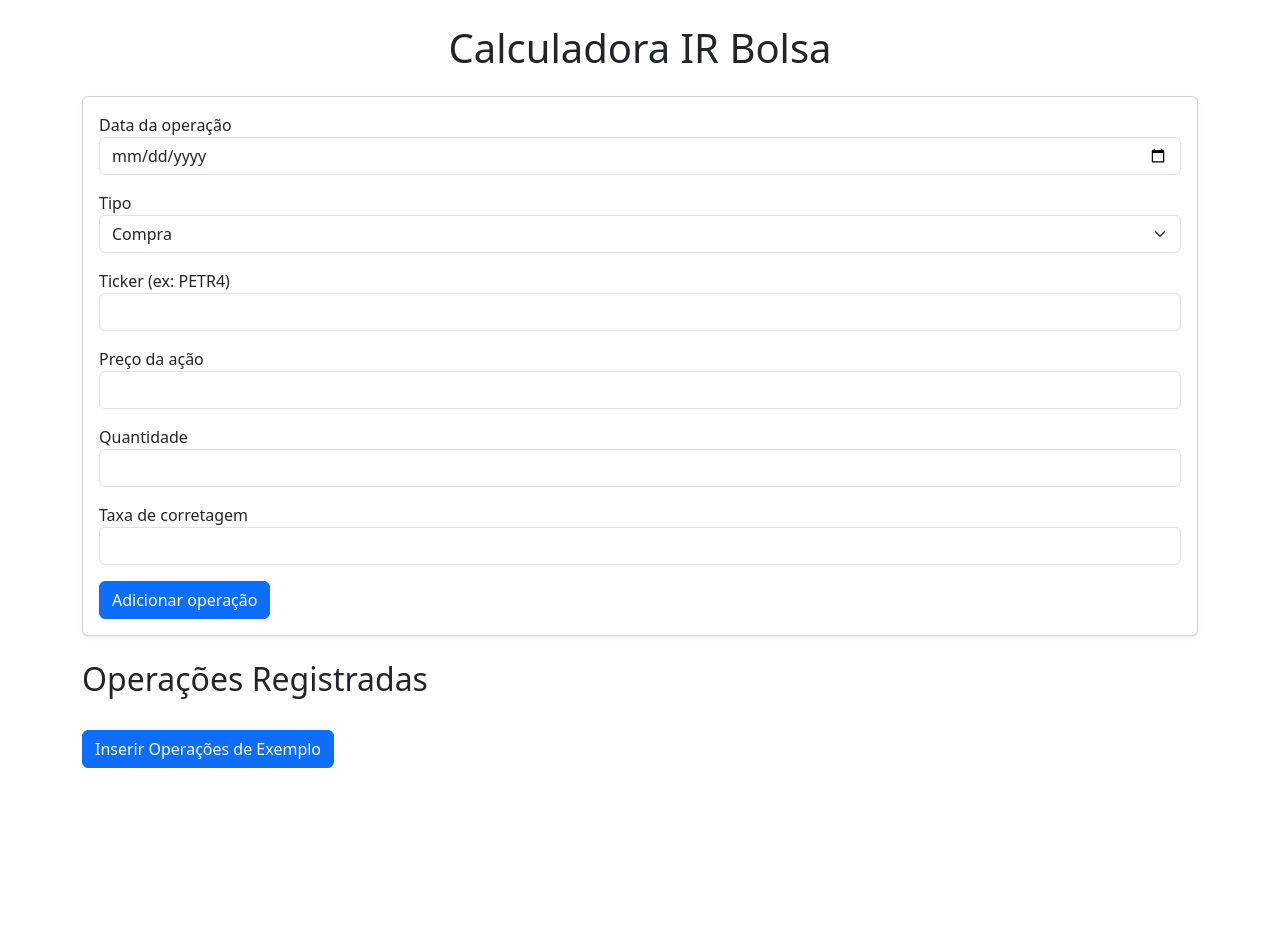
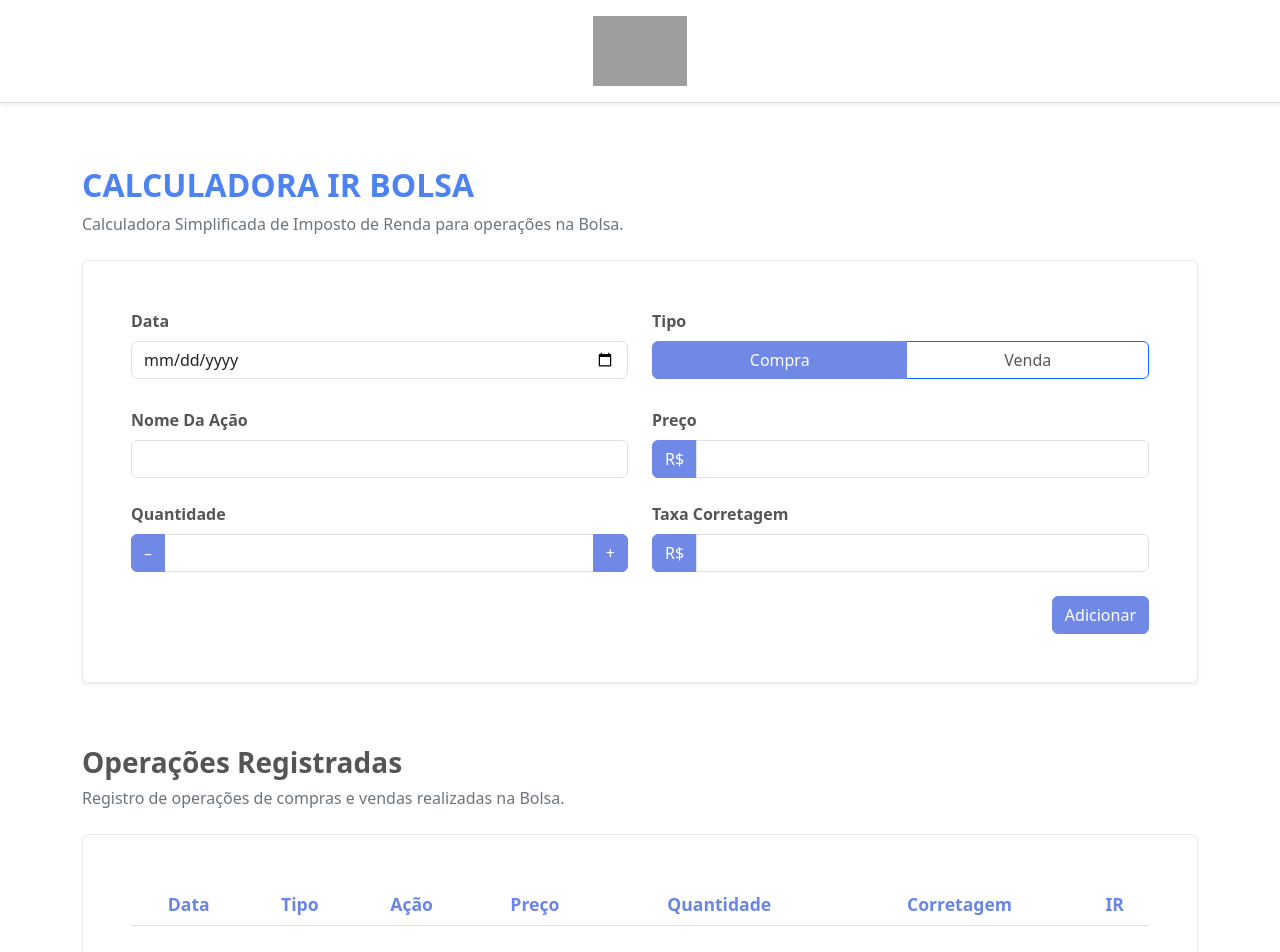
Before and after one commit to NasckDev/minersCalculator, a React (Create React App) app in the folder tax-calculator/: page / in a window 1280 px wide. Shown: the top 952 px of the page. Before the commit the page ends 800 px from the top, so only its background shows below. Built offline with nearby package versions, Linux system fonts and the light colour scheme; grey boxes are pictures that could not be loaded.

Commit message:
ajustando layouts com bootstrap

```diff
--- a/tax-calculator/src/App.tsx
+++ b/tax-calculator/src/App.tsx
@@ -4,6 +4,7 @@ import { v4 as uuidv4 } from 'uuid';
 import FormOperacao from './components/OperationForm';
 import IRBarChart from './components/IRBarChart';
 import { calcularIRPorOperacao } from './utils/taxCalculator';
+import Header from './components/Header';
 
 
 function App() {
@@ -17,45 +18,86 @@ function App() {
   const ultimoResultado = resultados[resultados.length - 1];
 
   return (
+  <>
+    <Header></Header>
     <div className="container mt-4">
-      <h1 className="mb-4 text-center">Calculadora IR Bolsa</h1>
-
-      <div className="card p-3 mb-4 shadow-sm">
+      <h1 className="mb-1 fs-2 fw-bold title">Calculadora IR Bolsa</h1>
+      <p className="mb-4 fs-6 fw-normal text-secondary">
+        Calculadora Simplificada de Imposto de Renda para operações na Bolsa.
+      </p>
+      <div className="card custom-card p-5 mb-4 shadow-sm">
         <FormOperacao onAdd={adicionarOperacao} />
       </div>
 
       {ultimoResultado && (
-        <div className="alert alert-info">
-          <strong>Dados da última operação:</strong><br />
-          PM: {ultimoResultado.pm?.toFixed(2) ?? 'N/A'}<br />
-          QM: {ultimoResultado.qm ?? 'N/A'}<br />
-          PA: {ultimoResultado.pa?.toFixed(2) ?? 'N/A'}
-        </div>
-
-      )}
+      <div className="card custom-card p-3 shadow-sm bg-white">
+      <h6 className="mb-3 lbl ps-4 mb-5">Dados da última operação</h6>
+      <div className="row text-center">
+      <div className="col">
+        <p className="mb-1 fs-5 fw-bold data">Preço Médio </p>
+        <p>R$ {ultimoResultado.pm?.toFixed(5) ?? 'N/A'}</p>
+      </div>
+      <div className="col">
+        <p className="mb-1 fs-5 fw-bold data">Quantidade média</p>
+        <p>{ultimoResultado.qm ?? 'N/A'}</p>
+      </div>
+      <div className="col">
+        <p className="mb-1 fs-5 fw-bold data">Prejuízo acumulado</p>
+        <p>R$ {ultimoResultado.pa?.toFixed(3) ?? 'N/A'}</p>
+      </div>
+    </div>
+  </div>
+)}
 
 
 
-      <h2>Operações Registradas</h2>
-      <ul className="list-group mb-4">
-        {resultados.map(({ operacao, ir }) => (
-          <li key={operacao.id} className="list-group-item d-flex justify-content-between align-items-center">
-            <div>
-              {operacao.data} | {operacao.tipo.toUpperCase()} | {operacao.ticker} |
-              Preço: R$ {operacao.preco.toFixed(2)} | Quantidade: {operacao.quantidade} |
-              Corretagem: R$ {operacao.taxaCorretagem.toFixed(2)}
-            </div>
-            {operacao.tipo === 'venda' && (
+ <h2 className=" mb-1 fs-3 fw-bold sub-title ">Operações Registradas</h2>
+ <p className="mb-4 fs-6 fw-normal text-secondary">
+       Registro de operações de compras e vendas realizadas na Bolsa.
+      </p>
+<div className="table-responsive">
+  <table className="table text-center my-table p-5 mb-4 shadow-sm">
+    <thead className="table">
+      <tr>
+        <th>Data</th>
+        <th>Tipo</th>
+        <th>Ação</th>
+        <th>Preço</th>
+        <th>Quantidade</th>
+        <th>Corretagem</th>
+        <th>IR</th>
+      </tr>
+    </thead>
+    <tbody>
+      {resultados.map(({ operacao, ir }) => (
+        <tr key={operacao.id}>
+          <td className='date'><span className='circle-date'>{operacao.data}</span></td>
+          <td className={operacao.tipo === 'compra' ? 'text-success' : 'text-danger'}>
+
+            {operacao.tipo.toUpperCase()}
+
+          </td>
+          <td>{operacao.ticker}</td>
+          <td>{"R$ " + operacao.preco.toFixed(2)}</td>
+          <td>{operacao.quantidade}</td>
+          <td>{"R$ " + operacao.taxaCorretagem.toFixed(2)}</td>
+          <td>
+            {operacao.tipo === 'venda' ? (
               <span className={`badge ${ir > 0 ? 'bg-danger' : 'bg-success'}`}>
-                IR: R$ {ir.toFixed(2)}
+                R$ {ir.toFixed(2)}
               </span>
+            ) : (
+              '-'
             )}
-          </li>
-        ))}
-      </ul>
+          </td>
+        </tr>
+      ))}
+    </tbody>
+  </table>
+</div>
 
     <button
-      className="btn btn-primary mb-3"
+      className="btn btn-primary btn-example"
       onClick={() => {
         const exemploOperacoes: Omit<Operacao, 'id'>[] = [
           { data: '2025-07-01', tipo: 'compra' as const, ticker: 'PETR4', preco: 25.90, quantidade: 100, taxaCorretagem: 8.50 },
@@ -70,16 +112,21 @@ function App() {
       Inserir Operações de Exemplo
     </button>
     {resultados.length > 0 && (
-      <div className="card mb-4 p-3 shadow-sm">
-        <h5 className="mb-3">Gráfico de IR por Venda</h5>
+      <div className="table-responsive">
+        <h5 className="mb-1 fs-3 fw-bold sub-title">Gráfico de IR por Venda</h5>
+        <p className="mb-4 fs-6 fw-normal text-secondary">
+       Evolução do imposto de renda por operação de venda.
+      </p>
         <IRBarChart resultados={resultados} />
       </div>
     )}
 
     </div>
+</>
 
 
   );
+
 }
 
 export default App;
--- /dev/null
+++ b/tax-calculator/src/components/Header.tsx
@@ -0,0 +1,16 @@
+import React from "react";
+import "bootstrap/dist/css/bootstrap.min.css";
+
+export default function Header() {
+  return (
+    <header className="bg-white shadow-sm py-3 content-header">
+      <div className="container text-center">
+        <img
+          src="https://cdn.prod.website-files.com/61e6bab6b436a4078bacffaf/654e6e9a661458e915d21a5d_MindMiners-Logo_Degrade%CC%82%201.svg"
+          alt="Logo"
+          style={{ height: "70px"  }}
+        />
+      </div>
+    </header>
+  );
+}
--- a/tax-calculator/src/components/OperationForm.tsx
+++ b/tax-calculator/src/components/OperationForm.tsx
@@ -6,6 +6,7 @@ interface Props {
 }
 
 const FormOperacao: React.FC<Props> = ({ onAdd }) => {
+  // Estados controlados para cada campo
   const [data, setData] = useState('');
   const [tipo, setTipo] = useState<'compra' | 'venda'>('compra');
   const [ticker, setTicker] = useState('');
@@ -13,6 +14,7 @@ const FormOperacao: React.FC<Props> = ({ onAdd }) => {
   const [quantidade, setQuantidade] = useState('');
   const [taxaCorretagem, setTaxaCorretagem] = useState('');
 
+  // Envio do formulário
   function handleSubmit(e: React.FormEvent) {
     e.preventDefault();
     if (!data || !ticker || !preco || !quantidade || !taxaCorretagem) {
@@ -29,7 +31,6 @@ const FormOperacao: React.FC<Props> = ({ onAdd }) => {
       taxaCorretagem: Number(taxaCorretagem),
     });
 
-    // limpar campos
     setData('');
     setPreco('');
     setQuantidade('');
@@ -37,41 +38,122 @@ const FormOperacao: React.FC<Props> = ({ onAdd }) => {
   }
 
   return (
-    <form onSubmit={handleSubmit}>
-      <div className="mb-3">
-        <label>Data da operação</label>
-        <input type="date" className="form-control" value={data} onChange={e => setData(e.target.value)} />
+    <form onSubmit={handleSubmit} className="row g-4">
+      {/* Data da operação */}
+      <div className="col-6">
+        <label className="form-label">Data</label>
+        <input
+          type="date"
+          className="form-control"
+          value={data}
+          onChange={e => setData(e.target.value)}
+        />
       </div>
 
-      <div className="mb-3">
-        <label>Tipo</label>
-        <select className="form-select" value={tipo} onChange={e => setTipo(e.target.value as 'compra' | 'venda')}>
-          <option value="compra">Compra</option>
-          <option value="venda">Venda</option>
-        </select>
+      {/* Tipo da operação */}
+      <div className="col-6">
+        <label className="form-label">Tipo</label>
+        <div className="btn-group w-100">
+          <input
+            type="radio"
+            className="btn-check"
+            id="tipo-compra"
+            checked={tipo === 'compra'}
+            onChange={() => setTipo('compra')}
+          />
+          <label className={`btn btn ${tipo === 'compra' ? 'btn-primary' : 'btn-outline-primary'}`} htmlFor="tipo-compra">
+            Compra
+          </label>
+
+          <input
+            type="radio"
+            className="btn-check"
+            id="tipo-venda"
+            checked={tipo === 'venda'}
+            onChange={() => setTipo('venda')}
+          />
+          <label className={`btn btn ${tipo === 'venda' ? 'btn-primary' : 'btn-outline-primary'}`} htmlFor="tipo-venda">
+            Venda
+          </label>
+        </div>
       </div>
 
-      <div className="mb-3">
-        <label>Ticker (ex: PETR4)</label>
-        <input type="text" className="form-control" value={ticker} onChange={e => setTicker(e.target.value)} />
+      {/* Ticker */}
+      <div className="col-6">
+        <label className="form-label">Nome da Ação</label>
+        <input
+          type="text"
+          className="form-control"
+          value={ticker}
+          onChange={e => setTicker(e.target.value)}
+        />
       </div>
 
-      <div className="mb-3">
-        <label>Preço da ação</label>
-        <input type="number" step="0.01" className="form-control" value={preco} onChange={e => setPreco(e.target.value)} />
+      {/* Preço da ação */}
+      <div className="col-6">
+        <label className="form-label">Preço</label>
+        <div className="input-group">
+          <span className="input-group-text">R$</span>
+          <input
+            type="number"
+            className="form-control"
+            step="0.01"
+            min="0"
+            value={preco}
+            onChange={e => setPreco(e.target.value)}
+          />
+        </div>
       </div>
 
-      <div className="mb-3">
-        <label>Quantidade</label>
-        <input type="number" className="form-control" value={quantidade} onChange={e => setQuantidade(e.target.value)} />
+      {/* Quantidade */}
+      <div className="col-6">
+        <label className="form-label">Quantidade</label>
+        <div className="input-group">
+          <button
+            type="button"
+            className="btn btn-outline-secondary"
+            onClick={() => setQuantidade(prev => (Number(prev) > 0 ? String(Number(prev) - 1) : '0'))}
+          >
+            –
+          </button>
+          <input
+            type="number"
+            className="form-control text-center"
+            value={quantidade}
+            onChange={e => setQuantidade(e.target.value)}
+            min="0"
+          />
+          <button
+            type="button"
+            className="btn btn-outline-secondary"
+            onClick={() => setQuantidade(prev => String(Number(prev || '0') + 1))}
+          >
+            +
+          </button>
+        </div>
       </div>
 
-      <div className="mb-3">
-        <label>Taxa de corretagem</label>
-        <input type="number" step="0.01" className="form-control" value={taxaCorretagem} onChange={e => setTaxaCorretagem(e.target.value)} />
+      {/* Taxa de corretagem */}
+      <div className="col-6">
+        <label className="form-label">Taxa Corretagem</label>
+        <div className="input-group">
+          <span className="input-group-text">R$</span>
+          <input
+            type="number"
+            step="0.01"
+            className="form-control"
+            value={taxaCorretagem}
+            onChange={e => setTaxaCorretagem(e.target.value)}
+          />
+        </div>
       </div>
 
-      <button type="submit" className="btn btn-primary">Adicionar operação</button>
+      {/* Botão de envio */}
+      <div className="col-12 text-end">
+        <button type="submit" className="btn btn-primary btn">
+          Adicionar
+        </button>
+      </div>
     </form>
   );
 };
--- a/tax-calculator/src/index.css
+++ b/tax-calculator/src/index.css
@@ -1,8 +1,29 @@
+*{
+  box-sizing: border-box;
+  outline: none;
+}
+
+input:focus, button:focus {
+  outline: none !important;
+  box-shadow: none !important; /* às vezes tem sombra azul também */
+}
+
+/* Remove setas no Chrome, Safari, Edge, Opera */
+input[type=number]::-webkit-inner-spin-button,
+input[type=number]::-webkit-outer-spin-button {
+  -webkit-appearance: none;
+  margin: 0;
+}
+
+/* Remove setas no Firefox */
+input[type=number] {
+   appearance: textfield;
+  -moz-appearance: textfield;
+}
+
 body {
   margin: 0;
-  font-family: -apple-system, BlinkMacSystemFont, 'Segoe UI', 'Roboto', 'Oxygen',
-    'Ubuntu', 'Cantarell', 'Fira Sans', 'Droid Sans', 'Helvetica Neue',
-    sans-serif;
+  font-family: Public Sans,sans-serif;
   -webkit-font-smoothing: antialiased;
   -moz-osx-font-smoothing: grayscale;
 }
@@ -11,3 +32,108 @@ code {
   font-family: source-code-pro, Menlo, Monaco, Consolas, 'Courier New',
     monospace;
 }
+
+.custom-card{
+  border-color: rgb(235, 235, 235)!important;
+  box-shadow: 0;
+}
+
+.content-header{
+  border-bottom:  1px solid rgb(221, 221, 221);
+
+
+}
+
+
+
+.title{
+  text-transform: uppercase;
+  font-weight: 800;
+  line-height: 1.4;
+  color: #4d83f0;
+  margin-top: 60px;
+}
+
+.sub-title{
+  font-weight: 600;
+  line-height: 1.4;
+  color: #555555;
+  margin-top: 60px;
+}
+label, .lbl{
+  margin-bottom: 5px;
+  color:#555555 !important;
+  font-weight: 600;
+  text-transform: capitalize;
+}
+
+
+.btn-primary, .btn-outline-secondary{
+  background-color: #7089e7  !important;
+  border-color: #7089e7  !important;
+  color: white !important;
+
+}
+
+.input-group-text{
+  background-color: #7089e7  !important;
+  border-color: #7089e7  !important;
+  color: white !important;
+}
+
+.data{
+  color: #6985ea !important;
+  line-height: 20px !important;
+}
+
+.fs-5-5 {
+  font-size: 1.2rem; /* ajuste entre fs-5 (1.25rem) e fs-6 (1rem) */
+}
+
+
+.my-table {
+  border-collapse: separate;
+  border-spacing: 0;
+  border-radius: 0.5rem; /* cantos semi arredondados */
+  overflow: hidden;
+  background-color: #fff; /* fundo branco */
+  border: solid 1px rgb(235, 235, 235)!important;
+  box-shadow: 0;
+}
+
+.table th {
+  margin-bottom: 5px;
+  color:#6985ea !important;
+  font-weight: 600;
+  text-transform: capitalize;
+  font-size: 1.1em !important;
+}
+tbody td{
+  color:#555555 !important;
+  white-space: nowrap !important;
+
+}
+
+
+
+.circle-date{
+ background-color: #eee  !important;
+ border-radius: 20px !important;
+ padding: 8px !important;
+ font-size: 0.8em !important;
+ padding-left: 10px !important;
+ padding-right: 10px !important;
+ color: #333;
+}
+
+.bg-success, .bg-danger{
+  border-radius: 20px !important;
+  padding: 8px !important;
+   padding-left: 10px !important;
+  padding-right: 10px !important;
+}
+
+.btn-example{
+  margin-top: 20px !important;
+  margin-bottom: 60px !important;
+}
--- a/tax-calculator/src/index.tsx
+++ b/tax-calculator/src/index.tsx
@@ -2,7 +2,6 @@ import React from 'react';
 import ReactDOM from 'react-dom/client';
 import './index.css';
 import App from './App';
-import reportWebVitals from './reportWebVitals';
 import 'bootstrap/dist/css/bootstrap.min.css';
 
 
@@ -14,8 +13,3 @@ root.render(
     <App />
   </React.StrictMode>
 );
-
-// If you want to start measuring performance in your app, pass a function
-// to log results (for example: reportWebVitals(console.log))
-// or send to an analytics endpoint. Learn more: https://bit.ly/CRA-vitals
-reportWebVitals();
```
Also changed, not shown: tax-calculator/src/App.css (deleted, +0 -38 lines), tax-calculator/src/reportWebVitals.ts (deleted, +0 -15 lines), tax-calculator/src/setupTests.ts (deleted, +0 -5 lines), 1 other file (tests, documents, lock files or other folders).
